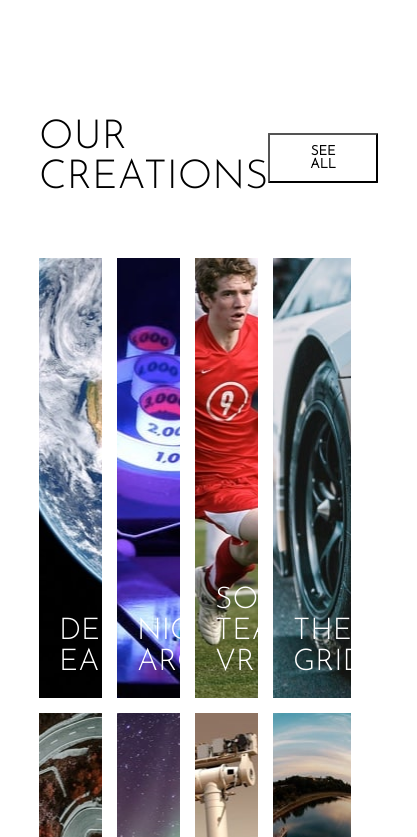
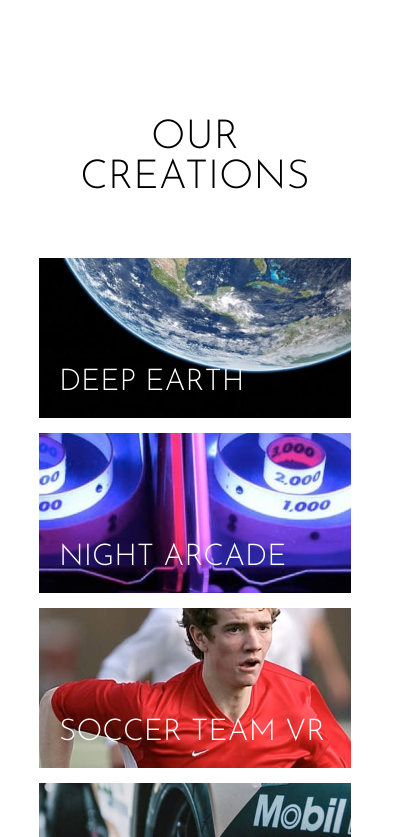
Before and after one commit to pedropfsf/loopstudios-landing-page-vue, a Vue app: page / in a window 390 px wide. Shown: the part 1207-2044 px from the top of the page, 417 px wide, since content can reach past the window. Built offline with nearby package versions, Linux system fonts and the light colour scheme.

Commit message:
Desenvolvido a seção de cards mas responsivo

```diff
--- a/src/components/Main/AreaCards/AreaCards.vue
+++ b/src/components/Main/AreaCards/AreaCards.vue
@@ -4,7 +4,7 @@
             <span id="title">
                 OUR CREATIONS
             </span>
-            <Button>
+            <Button v-show="!toggleButton">
                 See All
             </Button>
         </header>
@@ -16,6 +16,9 @@
                 :text="item.text"
             />
         </ul>
+        <Button v-show="toggleButton">
+            See All
+        </Button>
     </div>
 </template>
 
@@ -73,8 +76,24 @@
                         src: "image-fisheye.jpg",
                         text: "MAKE IT FISHEYE"
                     }
-                ]
+                ],
+                toggleButton: false,
+                mediaQuerieList: matchMedia("(max-width: 616px)")
             }
+        },
+        methods: {
+            toggleButtonResponsive(mediaQuerieList) {
+                if(mediaQuerieList.matches) {
+                    this.toggleButton = true;
+                } else {
+                    this.toggleButton = false;
+                }
+            }
+        },
+        mounted() {
+            this.toggleButtonResponsive(this.mediaQuerieList);
+
+            this.mediaQuerieList.addEventListener('change', this.toggleButtonResponsive);
         }
     }
 
@@ -116,4 +135,27 @@
         width: 100%;
     }
 
+    @media screen and (max-width: 984px) {
+        ul#cards {
+            display: flex;
+            flex-direction: column;
+            justify-content: center;
+            align-items: center;
+        }
+    }
+
+    @media screen and (max-width: 616px) {
+        header#headerCards {
+            justify-content: center;
+        }
+
+        span#title {
+            text-align: center;
+        }
+
+        ul#cards {
+            margin-bottom: 20px;
+        }
+    }
+
 </style>
--- a/src/components/Main/AreaCards/Card/Card.vue
+++ b/src/components/Main/AreaCards/Card/Card.vue
@@ -3,7 +3,7 @@
         <div
             class="Card"
             :style="{
-                backgroundImage: `url(${require(`../../../../assets/desktop/${src}`)})`
+                backgroundImage: `url(${require(`../../../../assets/${typeSource}/${src}`)})`
             }"
         >
 
@@ -30,6 +30,26 @@
                 require: true,
                 type: String
             },
+        },
+        data() {
+            return {
+                typeSource: "desktop",
+                mediaQuerieList: matchMedia("(max-width: 984px)"),
+            }
+        },
+        methods: {
+            toggleTypeSource(mediaQuerieList) {
+                if(mediaQuerieList.matches) {
+                    this.typeSource = "mobile";
+                } else {
+                    this.typeSource = "desktop";
+                }
+            }
+        },
+        mounted() {
+            this.toggleTypeSource(this.mediaQuerieList);
+
+            this.mediaQuerieList.addEventListener('change', this.toggleTypeSource);
         }
     }
 
@@ -73,8 +93,28 @@
         color: var(--white);
 
         font-family: "Josefin Sans";
-
         font-size: 30px;
     }
 
+    @media screen and (max-width: 984px) {
+        li.itemCard {
+            margin-right: 0;
+
+        }
+
+        li.itemCard,
+        div.Card
+        {
+            width: 100%;
+        }
+
+        div.Card {
+            height: 10rem;
+
+            background-size: cover;
+
+            padding: 20px;
+        }
+    }
+
 </style>
```
